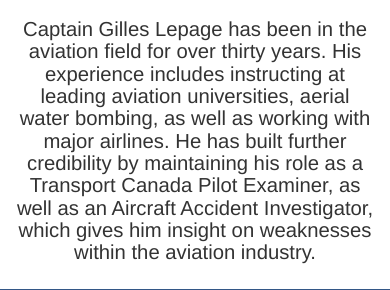
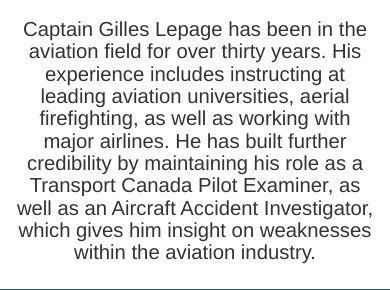
Before and after one commit to zrivest/cockpit_managment_promo_site, a PHP site: page /stylish-portfolio.html in a window 390 px wide. Shown: the part 3059-3349 px from the top of the page. Run offline with PHP 8.4, Linux system fonts and the light colour scheme.

Commit message:
more editing

```diff
--- a/css/stylish-portfolio.css
+++ b/css/stylish-portfolio.css
@@ -278,7 +278,7 @@ i.scroll:hover {
 }
 /* Responsive */
 
-@media (max-width: 640px) {
+@media (max-width: 760px) {
 
   .header {
   background: url(image_path('airplane_takeoff_sunset.jpg')) no-repeat center center scroll;
@@ -288,8 +288,4 @@ i.scroll:hover {
   background: url(image_path("helicopter.jpg")) no-repeat center center scroll;
   }
 
-  .map {
-  height: 75%;
-  }
-
 }
--- a/stylish-portfolio.html
+++ b/stylish-portfolio.html
@@ -111,7 +111,7 @@
           <div class="col-md-4 text-center">
             <div class="portfolio-item">
               <h4>
-              Captain Gilles Lepage has been in the aviation field for over thirty years. His experience includes instructing at leading aviation universities, aerial water bombing, as well as working with major airlines. He has built further credibility by maintaining his role as a Transport Canada Pilot Examiner, as well as an Aircraft Accident Investigator, which gives him insight on weaknesses within the aviation industry.
+              Captain Gilles Lepage has been in the aviation field for over thirty years. His experience includes instructing at leading aviation universities, aerial firefighting, as well as working with major airlines. He has built further credibility by maintaining his role as a Transport Canada Pilot Examiner, as well as an Aircraft Accident Investigator, which gives him insight on weaknesses within the aviation industry.
               </h4>
             </div>
           </div>
```
